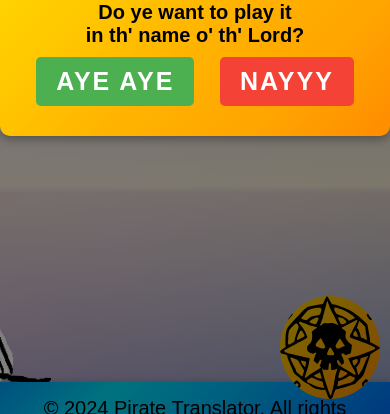
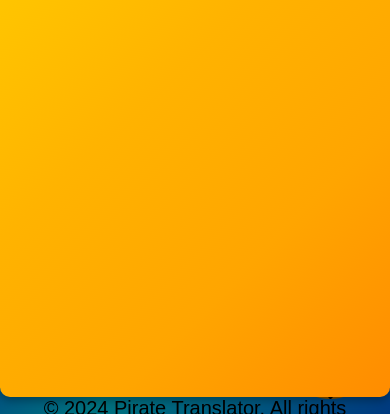
Before and after one commit to sayhan1610/pirater, a plain HTML site: page web/index.html in a window 390 px wide. Shown: the part 375-789 px from the top of the page. Drawn offline with Linux system fonts and the light colour scheme.

Commit message:
yet another change

```diff
--- a/web/styles.css
+++ b/web/styles.css
@@ -426,7 +426,9 @@ footer .logo:hover {
     font-size: 25px;
   }
   .popup {
-    size-adjust: 1.1;
+    height: 700px;
+    width: 800px;
+    font-size: 25px;
   }
   .popup button {
     font-size: 25px;
```
